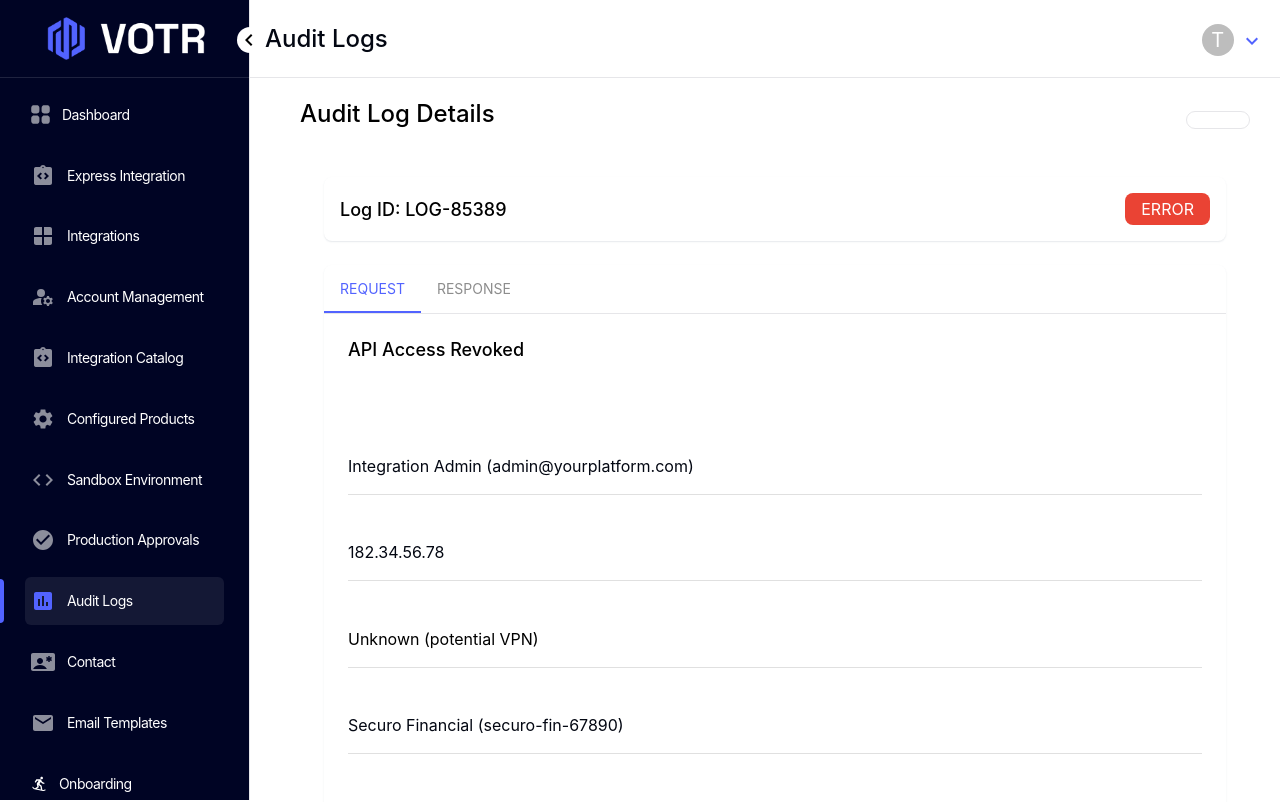
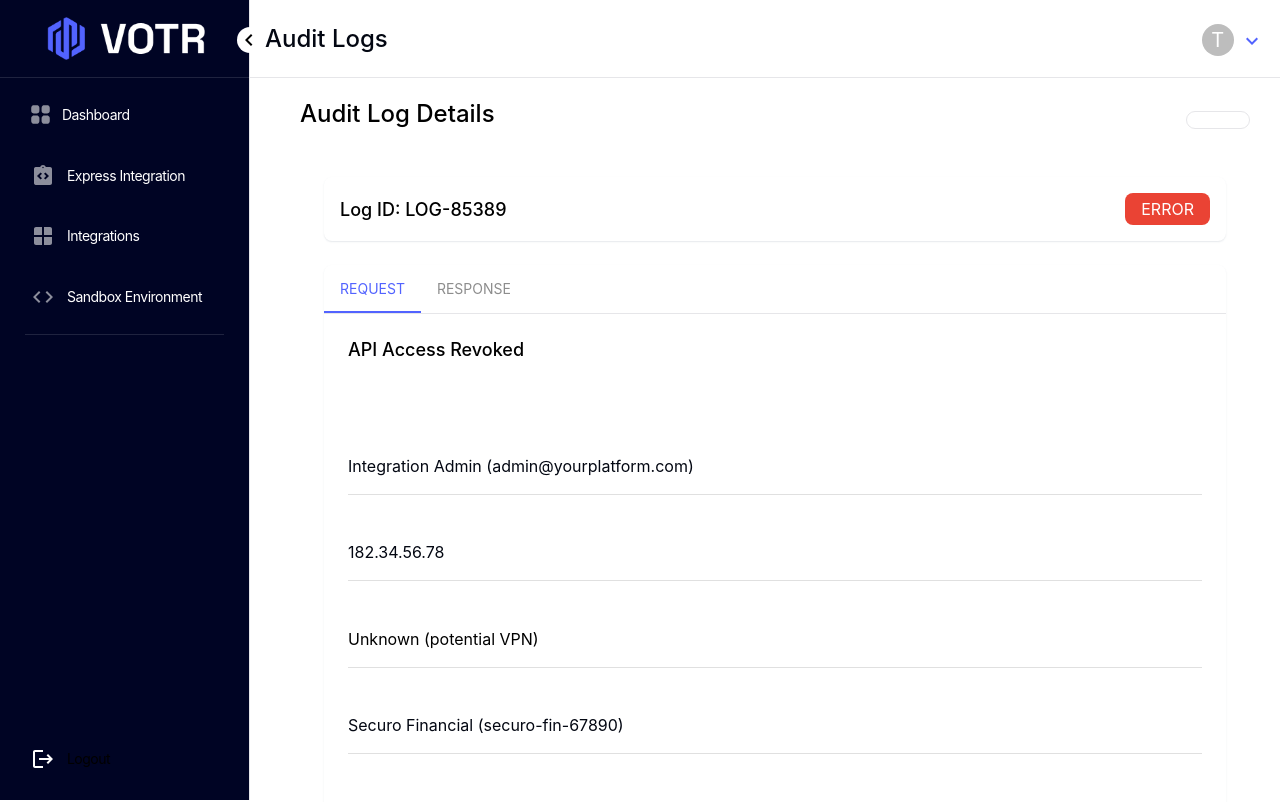
Before and after one commit to sajidgovotr/votr-connect, a React (Vite) app: page /audit-logs/1 in a window 1280 px wide. Shown: the top 802 px of the page. Built offline with nearby package versions, Linux system fonts and the light colour scheme; sample sign-in values are in the browser's storage.

Commit message:
Hide unwanted menu items

```diff
--- a/src/constants/SidebarItem.tsx
+++ b/src/constants/SidebarItem.tsx
@@ -26,67 +26,67 @@ const UserItems = {
             iconInactive: <Window sx={{ color: "#8C8E9C" }} />,
             title: "Integrations"
         },
-        {
-            href: '/account-management',
-            icon: <ManageAccounts sx={{ color: "#5263FF" }} />,
-            iconInactive: <ManageAccounts sx={{ color: "#8C8E9C" }} />,
-            title: "Account Management"
-        },
-        {
-            href: '/integration-catalog',
-            icon: <IntegrationInstructions sx={{ color: "#5263FF" }} />,
-            iconInactive: <IntegrationInstructions sx={{ color: "#8C8E9C" }} />,
-            title: "Integration Catalog"
-        },
-        {
-            href: '/configured-products',
-            icon: <Settings sx={{ color: "#5263FF" }} />,
-            iconInactive: <Settings sx={{ color: "#8C8E9C" }} />,
-            title: "Configured Products"
-        },
+        // {
+        //     href: '/account-management',
+        //     icon: <ManageAccounts sx={{ color: "#5263FF" }} />,
+        //     iconInactive: <ManageAccounts sx={{ color: "#8C8E9C" }} />,
+        //     title: "Account Management"
+        // },
+        // {
+        //     href: '/integration-catalog',
+        //     icon: <IntegrationInstructions sx={{ color: "#5263FF" }} />,
+        //     iconInactive: <IntegrationInstructions sx={{ color: "#8C8E9C" }} />,
+        //     title: "Integration Catalog"
+        // },
+        // {
+        //     href: '/configured-products',
+        //     icon: <Settings sx={{ color: "#5263FF" }} />,
+        //     iconInactive: <Settings sx={{ color: "#8C8E9C" }} />,
+        //     title: "Configured Products"
+        // },
         {
             href: '/sandbox/rest-api',
             icon: <Code sx={{ color: "#5263FF" }} />,
             iconInactive: <Code sx={{ color: "#8C8E9C" }} />,
             title: "Sandbox Environment"
         },
-        {
-            href: '/production-approvals',
-            icon: <CheckCircle sx={{ color: "#5263FF" }} />,
-            iconInactive: <CheckCircle sx={{ color: "#8C8E9C" }} />,
-            title: "Production Approvals"
-        },
+        // {
+        //     href: '/production-approvals',
+        //     icon: <CheckCircle sx={{ color: "#5263FF" }} />,
+        //     iconInactive: <CheckCircle sx={{ color: "#8C8E9C" }} />,
+        //     title: "Production Approvals"
+        // },
 
-        {
-            href: '/audit-logs',
-            icon: <Assessment sx={{ color: "#5263FF" }} />,
-            iconInactive: <Assessment sx={{ color: "#8C8E9C" }} />,
-            title: "Audit Logs"
-        },
-        {
-            href: "/contacts",
-            icon: <ContactMail sx={{ color: "#5263FF" }} />,
-            iconInactive: <ContactEmergency sx={{ color: "#8C8E9C" }} />,
-            title: "Contact"
-        },
-        {
-            href: '/email-templates',
-            icon: <Email sx={{ color: "#5263FF" }} />,
-            iconInactive: <Email sx={{ color: "#8C8E9C" }} />,
-            title: "Email Templates"
-        },
-        {
-            href: '/onboarding',
-            icon: <MdOutlineSnowboarding />,
-            iconInactive: <MdOutlineSnowboarding />,
-            title: "Onboarding"
-        },
-        {
-            href: '/account-setup',
-            icon: <AccountCircle />,
-            iconInactive: <AccountCircle />,
-            title: "Account Setup"
-        },
+        // {
+        //     href: '/audit-logs',
+        //     icon: <Assessment sx={{ color: "#5263FF" }} />,
+        //     iconInactive: <Assessment sx={{ color: "#8C8E9C" }} />,
+        //     title: "Audit Logs"
+        // },
+        // {
+        //     href: "/contacts",
+        //     icon: <ContactMail sx={{ color: "#5263FF" }} />,
+        //     iconInactive: <ContactEmergency sx={{ color: "#8C8E9C" }} />,
+        //     title: "Contact"
+        // },
+        // {
+        //     href: '/email-templates',
+        //     icon: <Email sx={{ color: "#5263FF" }} />,
+        //     iconInactive: <Email sx={{ color: "#8C8E9C" }} />,
+        //     title: "Email Templates"
+        // },
+        // {
+        //     href: '/onboarding',
+        //     icon: <MdOutlineSnowboarding />,
+        //     iconInactive: <MdOutlineSnowboarding />,
+        //     title: "Onboarding"
+        // },
+        // {
+        //     href: '/account-setup',
+        //     icon: <AccountCircle />,
+        //     iconInactive: <AccountCircle />,
+        //     title: "Account Setup"
+        // },
 
     ],
     others: []
```
